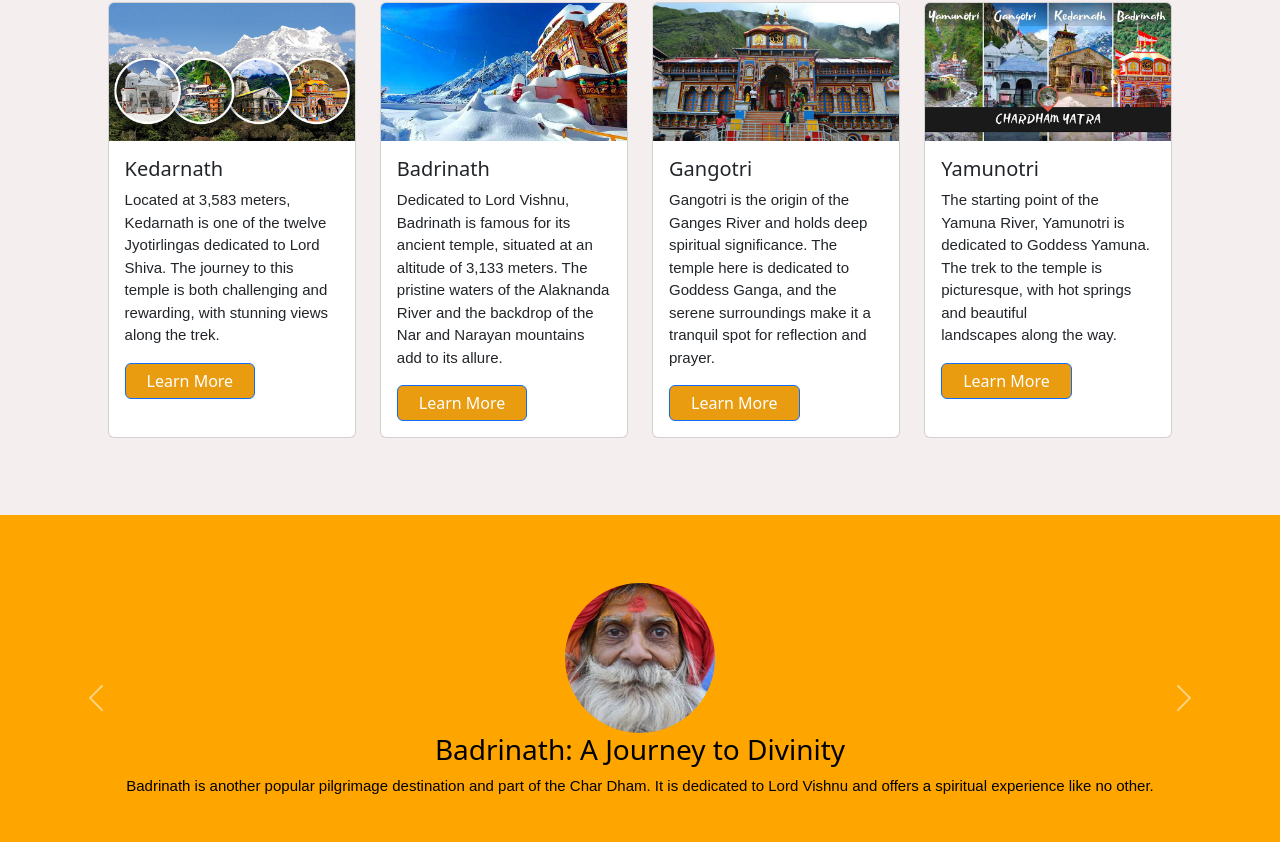
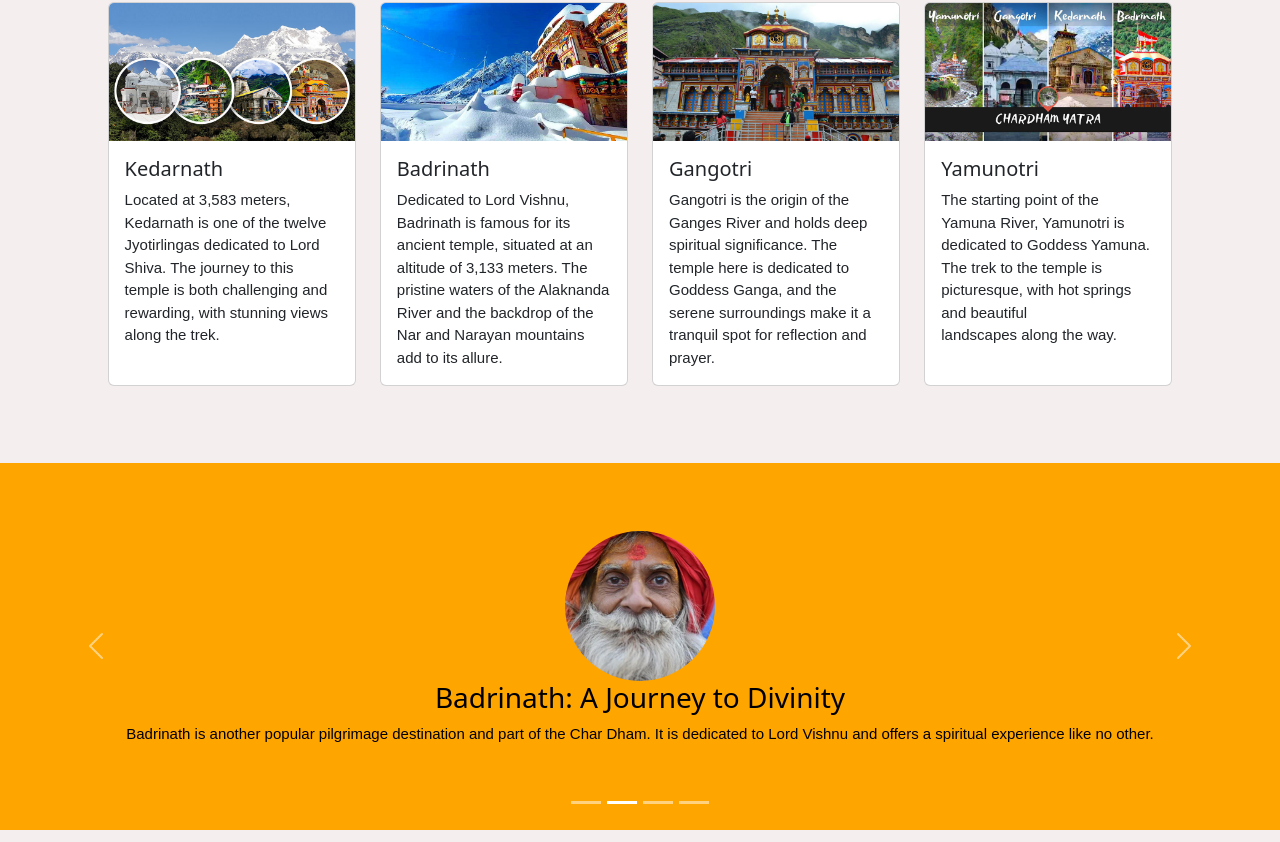
Before and after one commit to Ashokkumar2019/chardham, a React (Vite) app: page / in a window 1280 px wide. Shown: the part 985-1827 px from the top of the page. Built offline with nearby package versions, Linux system fonts and the light colour scheme.

Commit message:
Update Newscard.jsx

```diff
--- a/src/Newscard.jsx
+++ b/src/Newscard.jsx
@@ -14,7 +14,7 @@ export default function Newscard() {
             <Card.Body>
               <Card.Title>{item.title}</Card.Title>
               <Card.Text>{item.description}</Card.Text>
-              <Button variant="primary" href={item.url}>Learn More</Button>
+{/*               <Button variant="primary" href={item.url}>Learn More</Button> */}
             </Card.Body>
           </Card>
         </Col>
```
